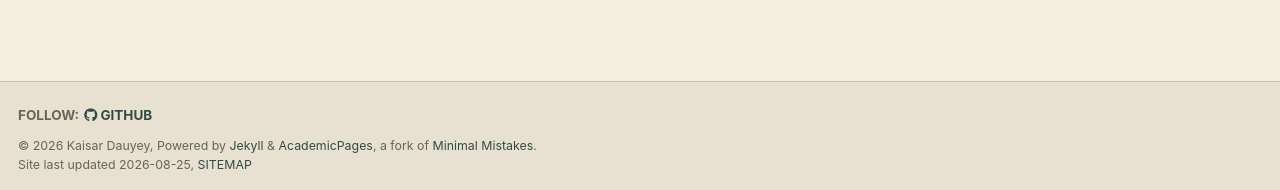
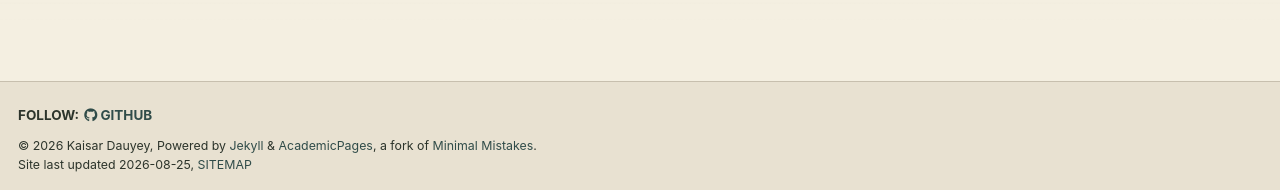
Before and after one commit to Kays3/Kays3.github.io, a Jekyll site: the page built from _pages/about.md, in a window 1280 px wide and 1400 px high, scrolled down 2814 px. Shown: the part 1207-1397 px from the top of the window. Built offline with Jekyll 4.4.1, drawn with Linux system fonts in a browser that asks for light colours; a style sheet for code colours, icons or effects is not loaded.

Commit message:
Meet footer text contrast target

```diff
--- a/assets/css/main.scss
+++ b/assets/css/main.scss
@@ -351,7 +351,7 @@ html[data-theme="dark"] .masthead {
 .page__footer {
   border-top-color: var(--kd-line);
   bottom: auto;
-  color: var(--kd-muted);
+  color: var(--kd-ink);
   position: relative;
 }
 
```
